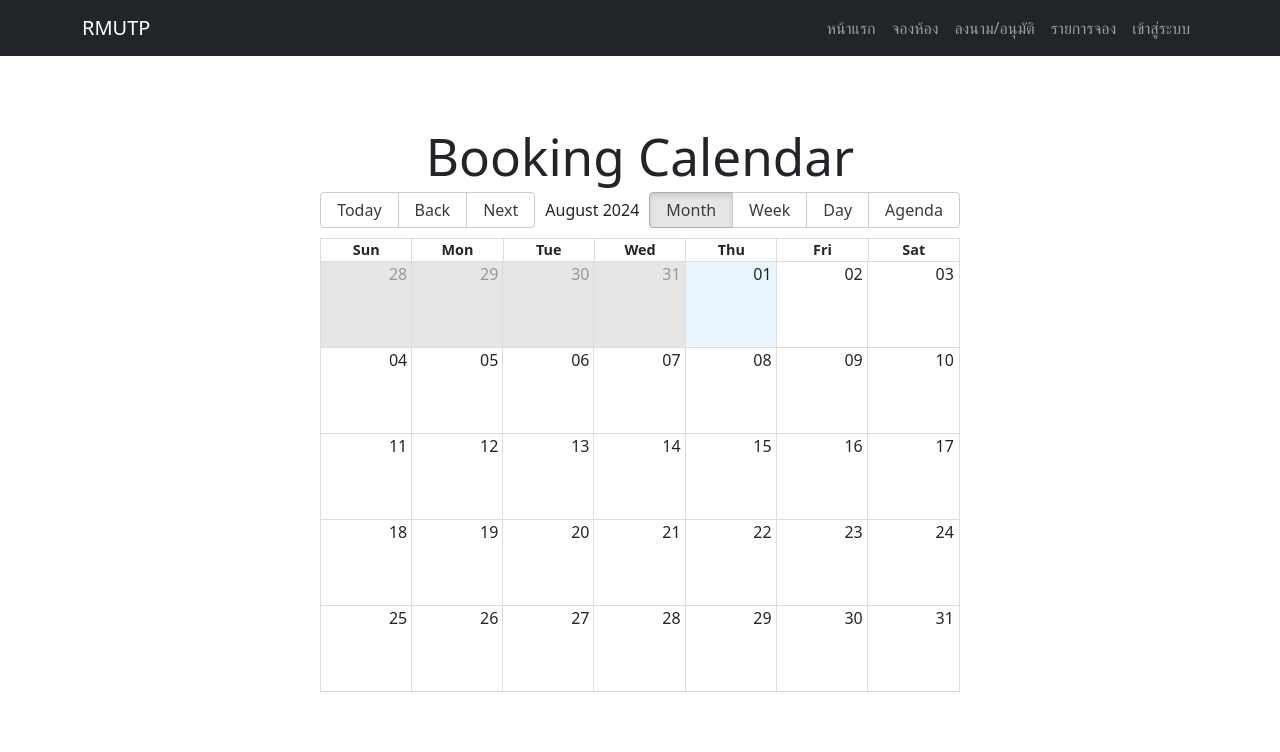
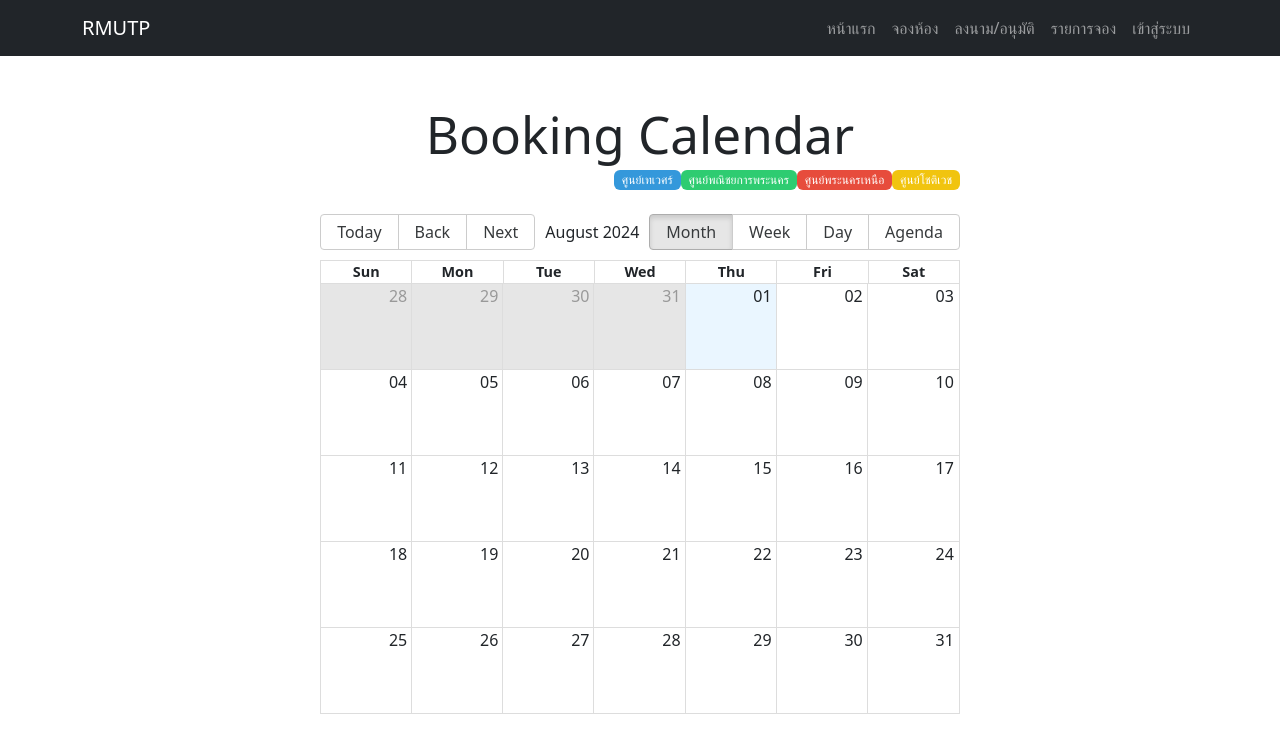
Before and after one commit to Gard-G/selfroom-booking, a React (Vite) app in the folder client/: page / in a window 1280 px wide. Shown: the top 752 px of the page. Built offline with nearby package versions, Linux system fonts and the light colour scheme; no server answers.

Commit message:
update main page

```diff
--- a/client/src/App.jsx
+++ b/client/src/App.jsx
@@ -16,9 +16,11 @@ function App() {
       .then(response => {
         console.log('API Response:', response.data);
 
-        const formattedEvents = response.data.map(booking => {
-          const start = new Date(booking.Start); // Directly using DATETIME
-          const end = new Date(booking.End); // Directly using DATETIME
+        const formattedEvents = response.data
+          .filter(booking => booking.Status === 'booking') // Filter only bookings with 'booking' status
+          .map(booking => {
+            const start = new Date(booking.Start); // Directly using DATETIME
+            const end = new Date(booking.End); // Directly using DATETIME
 
           console.log('Parsed Dates:', start, end);
 
@@ -31,7 +33,7 @@ function App() {
             title: `${booking.RoomName} - ${booking.Name} - ${booking.Phone} - ${booking.Reason}`,
             start,
             end,
-            status: booking.Status
+            RoomCenter: booking.RoomCenter,
           };
         });
 
@@ -44,11 +46,23 @@ function App() {
 
   const eventStyleGetter = (event) => {
     let backgroundColor = '';
-    if (event.status === 'booking') {
-      backgroundColor = 'green';
-    } else if (event.status === 'reject') {
-      backgroundColor = 'red';
+    switch (event.RoomCenter) {
+      case 'ศูนย์เทเวศร์':
+        backgroundColor = '#3498db'; // Light Blue
+        break;
+      case 'ศูนย์พณิชยการพระนคร':
+        backgroundColor = '#2ecc71'; // Green
+        break;
+      case 'ศูนย์พระนครเหนือ':
+        backgroundColor = '#e74c3c'; // Red
+        break;
+      case 'ศูนย์โชติเวช':
+        backgroundColor = '#f1c40f'; // Yellow
+        break;
+      default:
+        backgroundColor = '#95a5a6'; // Grey for undefined
     }
+
 
     return {
       style: {
@@ -67,6 +81,13 @@ function App() {
       <Navbar />
       <div style={{marginTop: '20px'}}>
       <h1>Booking Calendar</h1>
+      <div className="d-flex justify-content-end">
+      <span className='badge' style={{background:'#3498db'}}>ศูนย์เทเวศร์</span>
+      <span className='badge' style={{background:'#2ecc71'}}>ศูนย์พณิชยการพระนคร</span>
+      <span className='badge' style={{background:'#e74c3c'}}>ศูนย์พระนครเหนือ</span>
+      <span className='badge' style={{background:'#f1c40f'}}>ศูนย์โชติเวช</span>
+      </div>
+      <br />
       <Calendar
         localizer={localizer}
         events={events}
```
Also changed, not shown: 1 other file (tests, documents, lock files or other folders).
